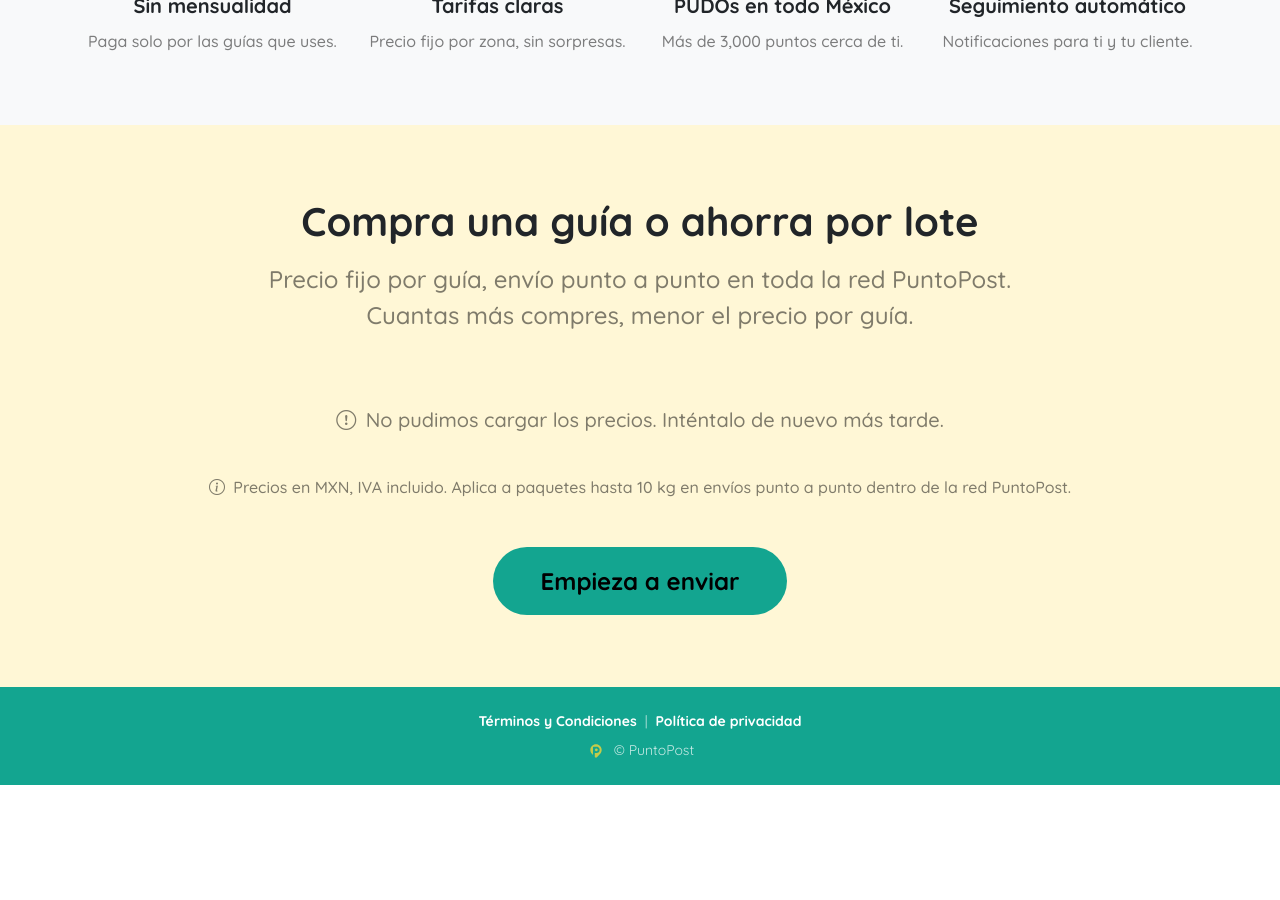
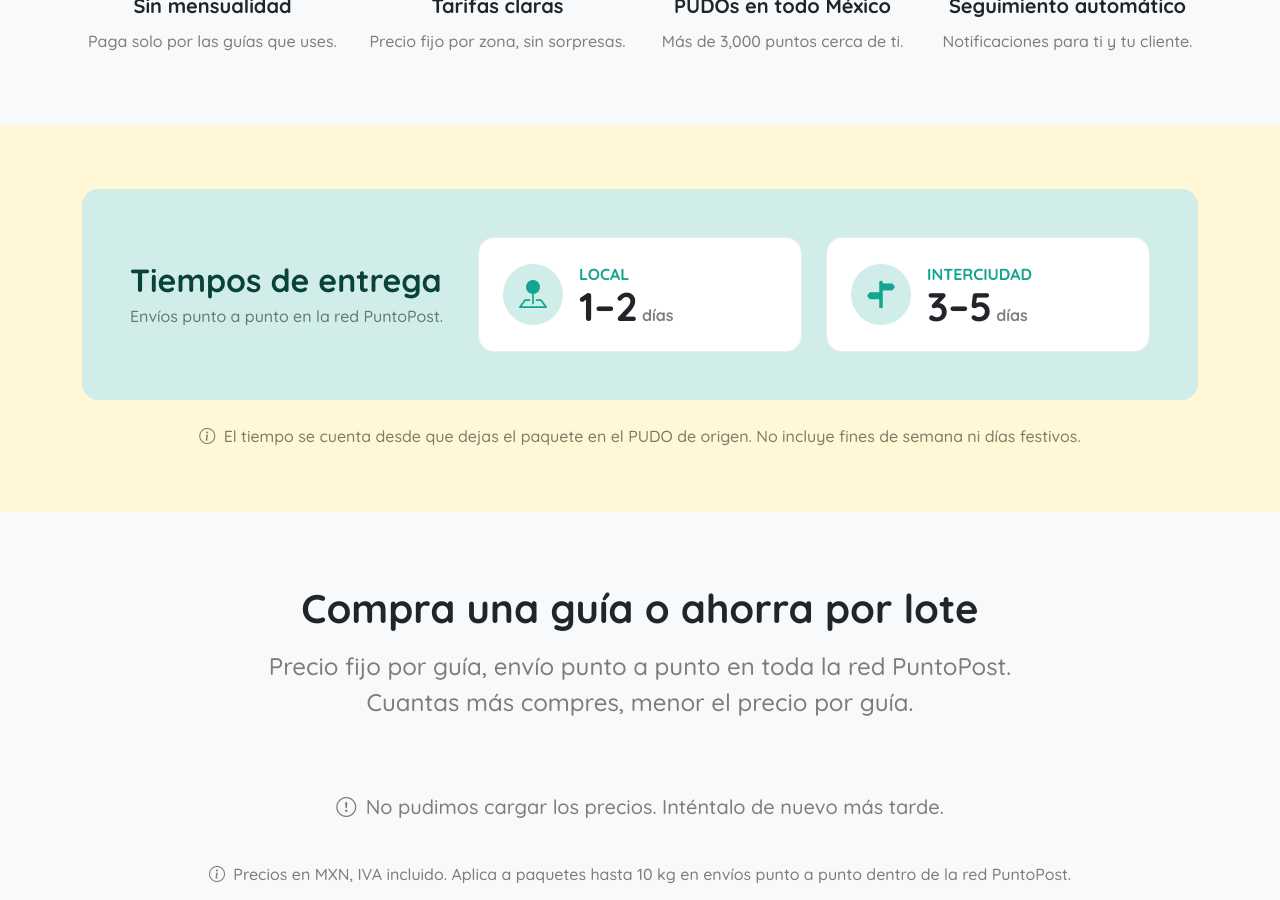
Before and after one commit to puntopost/web, a Jekyll site: the page built from envia/autoservicio/index.html, in a window 1280 px wide and 900 px high, scrolled down 1070 px. Built offline with Jekyll 4.4.1, drawn with Linux system fonts in a browser that asks for light colours; a script that is not in the unit is left out; before the commit the page ends 1855 px from its top, so only the background shows below that.

Commit message:
feat(envia/autoservicio): add "Tiempos de entrega" section (#63)
* Initial plan

* feat: add Tiempos de entrega section to /envia/autoservicio/

* feat(envia/autoservicio): switch Tiempos de entrega to Variant B (banda compacta)

---------

Co-authored-by: copilot-swe-agent[bot] <198982749+Copilot@users.noreply.github.com>

```diff
--- a/envia/autoservicio/index.html
+++ b/envia/autoservicio/index.html
@@ -175,6 +175,41 @@ banner: |
     </section>
 
     <section class="bg-secondary-subtle py-5 py-lg-5">
+        <div class="container py-2 py-lg-3">
+            <div class="bg-primary-subtle rounded-4 p-4 p-lg-5">
+                <div class="row g-4 align-items-center">
+                    <div class="col-12 col-lg-4 text-center text-lg-start">
+                        <h2 class="fw-bold fs-2 mb-1 text-primary-emphasis">Tiempos de entrega</h2>
+                        <p class="fs-6 fw-medium text-black-50 mb-0">Envíos punto a punto en la red PuntoPost.</p>
+                    </div>
+                    <div class="col-6 col-lg-4">
+                        <div class="bg-white rounded-4 border border-light-subtle p-4 h-100 d-flex align-items-center gap-3">
+                            <div class="bg-primary-subtle text-primary rounded-circle d-inline-flex align-items-center justify-content-center p-3 flex-shrink-0"><i class="bi bi-pin-map-fill fs-3 lh-1"></i></div>
+                            <div>
+                                <div class="fw-bold text-uppercase text-primary">Local</div>
+                                <div class="d-flex align-items-baseline gap-1"><span class="fs-1 fw-bold lh-1">1–2</span><span class="fw-bold text-black-50">días</span></div>
+                            </div>
+                        </div>
+                    </div>
+                    <div class="col-6 col-lg-4">
+                        <div class="bg-white rounded-4 border border-light-subtle p-4 h-100 d-flex align-items-center gap-3">
+                            <div class="bg-primary-subtle text-primary rounded-circle d-inline-flex align-items-center justify-content-center p-3 flex-shrink-0"><i class="bi bi-signpost-split-fill fs-3 lh-1"></i></div>
+                            <div>
+                                <div class="fw-bold text-uppercase text-primary">Interciudad</div>
+                                <div class="d-flex align-items-baseline gap-1"><span class="fs-1 fw-bold lh-1">3–5</span><span class="fw-bold text-black-50">días</span></div>
+                            </div>
+                        </div>
+                    </div>
+                </div>
+            </div>
+            <p class="text-center fs-6 fw-medium text-black-50 mt-4 mb-0">
+                <i class="bi bi-info-circle me-1"></i>
+                El tiempo se cuenta desde que dejas el paquete en el PUDO de origen. No incluye fines de semana ni días festivos.
+            </p>
+        </div>
+    </section>
+
+    <section class="bg-light py-5 py-lg-5">
         <div class="container py-2 py-lg-4">
 
             <div class="text-center mx-auto mb-5 reveal reveal-up">
```
